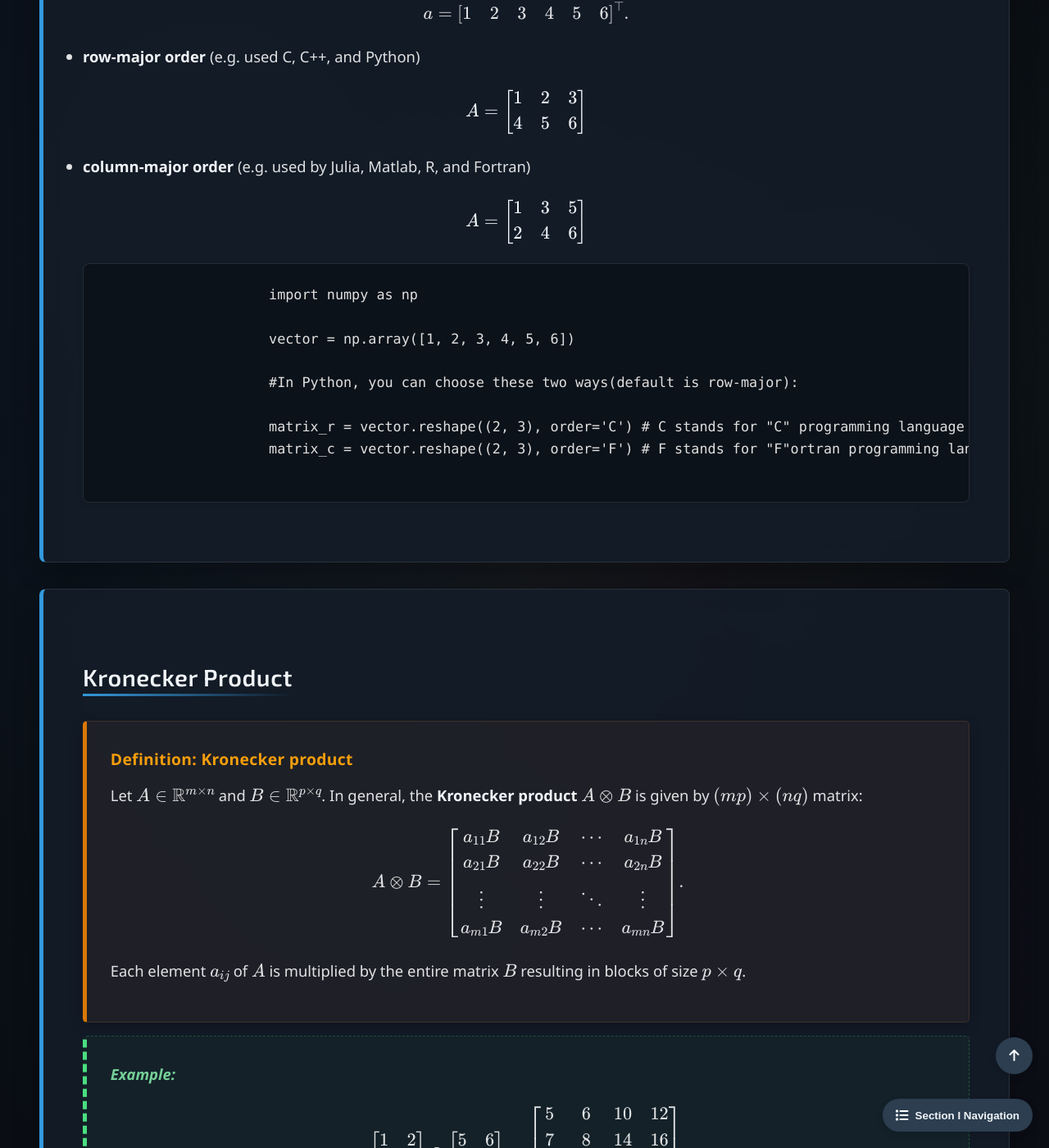
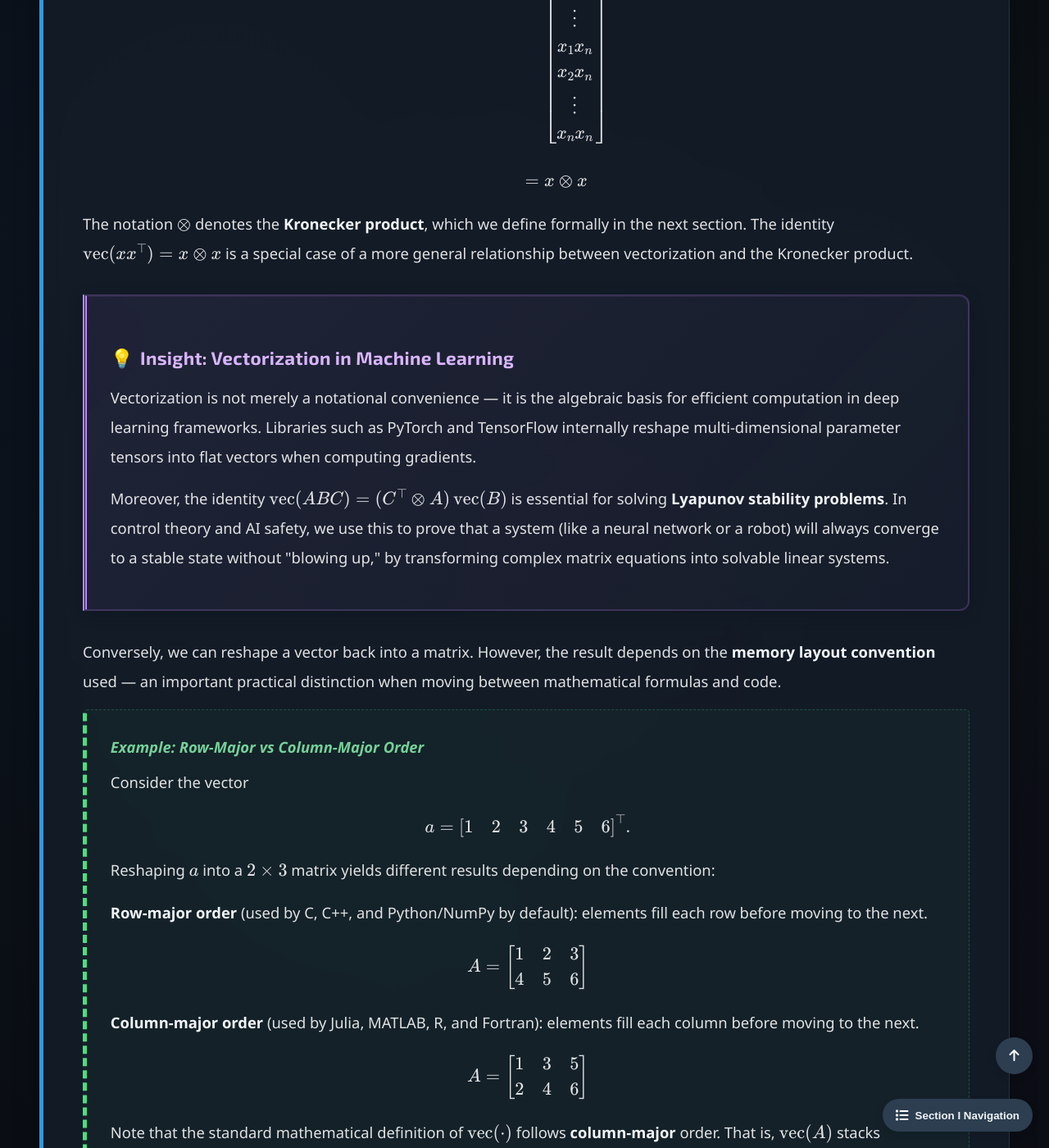
Before and after one commit to Yusukey01/yusukey01.github.io, a Jekyll site: the page built from Mathematics/Linear_algebra/kronecker.html, in a window 1280 px wide and 1400 px high, scrolled down 1643 px. Shown: the whole window at 82% size. Built offline with Jekyll 4.4.1, drawn with Linux system fonts in a browser that asks for light colours; some of the changed text lies outside the part shown.

Commit message:
revised explanations

```diff
--- a/Mathematics/Linear_algebra/kronecker.html
+++ b/Mathematics/Linear_algebra/kronecker.html
@@ -27,10 +27,24 @@ uses_python: false
 
             <section id="vec" class="section-content">
                 <h2>Vectorization</h2>
+
                 <p>
-                    The <strong>vectorization</strong> operation, denoted by \(\text{vec }(\cdot)\), takes a matrix and stacks its columns
-                    into a single <strong>column vector</strong>.
+                    When working with matrices in optimization and statistics, we often need to treat a matrix as a single vector.
+                    For instance, to take derivatives with respect to all entries simultaneously or to express matrix equations as
+                    standard linear systems. The <strong>vectorization</strong> operation provides exactly this conversion.
                 </p>
+
+                <div class="theorem">
+                    <span class="theorem-title">Definition: Vectorization</span>
+                    <p>
+                        The <strong>vectorization</strong> of a matrix \(A \in \mathbb{R}^{m \times n}\), denoted \(\text{vec}(A)\),
+                        stacks the columns of \(A\) into a single <strong>column vector </strong> in \(\mathbb{R}^{mn}\):
+                        \[
+                        \text{vec}(A) = \begin{bmatrix} a_1 \\ a_2 \\ \vdots \\ a_n \end{bmatrix}
+                        \]
+                        where \(a_j \in \mathbb{R}^m\) is the \(j\)th column of \(A\).
+                    </p>
+                </div>
 
                 <p>
                     For example, let \(x \in \mathbb{R}^n \), and consider outer product \(xx^\top  \in \mathbb{R}^{n \times n}\).
@@ -44,32 +58,58 @@ uses_python: false
                     \]
                 </p>
                 <p>
-                    The notation \(\otimes\) is called <strong>Kronecker product</strong>(more generally, <strong>tensor product</strong>).
-                    This operation is widely used in fields like machine learning, statistics, and optimization for representing higher-order
-                    interactions or matrix manipulations in a compact form.
+                    The notation \(\otimes\) denotes the <strong>Kronecker product</strong>, which we define formally in the next section.
+                    The identity \(\text{vec}(xx^\top) = x \otimes x\) is a special case of a more general relationship between
+                    vectorization and the Kronecker product.
                 </p>
 
+                <div class="insight-box">
+                    <h3>Insight: Vectorization in Machine Learning</h3>
+                    <p>
+                        Vectorization is not merely a notational convenience — it is the algebraic basis for efficient
+                        computation in deep learning frameworks. Libraries such as PyTorch and TensorFlow internally reshape
+                        multi-dimensional parameter tensors into flat vectors when computing gradients.
+                    </p>
+                    <p>
+                        Moreover, the identity \(\text{vec}(ABC) = (C^\top \otimes A)\,\text{vec}(B)\) is essential for solving
+                        <strong>Lyapunov stability problems</strong>. In control theory and AI safety, we use this to prove that
+                        a system (like a neural network or a robot) will always converge to a stable state without "blowing up,"
+                        by transforming complex matrix equations into solvable linear systems.
+                    </p>
+                </div>
+
+               <p>
+                Conversely, we can reshape a vector back into a matrix. However, the result depends on the
+                <strong>memory layout convention</strong> used — an important practical distinction when moving between
+                mathematical formulas and code.
+            </p>
+
+            <div class="proof">
+                <span class="proof-title">Example: Row-Major vs Column-Major Order</span>
                 <p>
-                     Conversely, we can reshape a vector into a matrix:
+                    Consider the vector
+                    \[
+                    a = \begin{bmatrix} 1 & 2 & 3 & 4 & 5 & 6 \end{bmatrix}^\top.
+                    \]
+                    Reshaping \(a\) into a \(2 \times 3\) matrix yields different results depending on the convention:
                 </p>
-
                 <p>
-                    Consider a vector
-                        \[
-                        a = \begin{bmatrix} 1 & 2 & 3 & 4 & 5 & 6 \end{bmatrix}^\top.
-                        \]
-                </p>
-
-                <ul>
-                <li><strong>row-major order</strong> (e.g. used C, C++, and Python)</li>
+                    <strong>Row-major order</strong> (used by C, C++, and Python/NumPy by default): elements fill each row before moving to the next.
                     \[
                     A = \begin{bmatrix} 1 & 2 & 3 \\ 4 & 5 & 6 \end{bmatrix}
                     \]
-                <li><strong>column-major order</strong> (e.g. used by Julia, Matlab, R, and Fortran)</li>
+                </p>
+                <p>
+                    <strong>Column-major order</strong> (used by Julia, MATLAB, R, and Fortran): elements fill each column before moving to the next.
                     \[
                     A = \begin{bmatrix} 1 & 3 & 5 \\ 2 & 4 & 6 \end{bmatrix}
                     \]
-                </ul>
+                </p>
+                <p>
+                    Note that the standard mathematical definition of \(\text{vec}(\cdot)\) follows <strong>column-major</strong> order.
+                    That is, \(\text{vec}(A)\) stacks columns, so the inverse operation (reshaping back) also fills by columns.
+                </p>
+            </div>
 
                 <pre class="python-code">
                     import numpy as np
```
